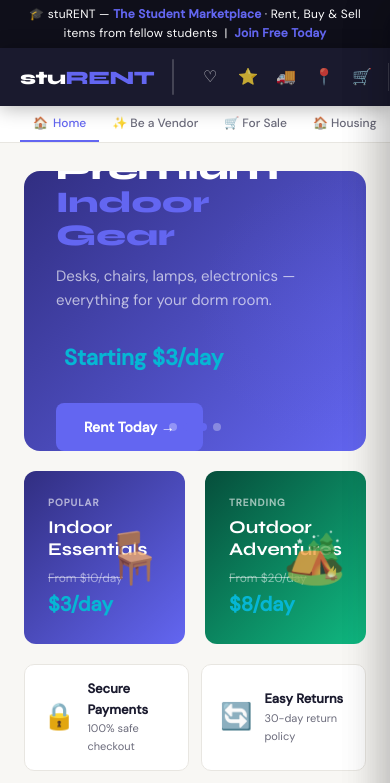
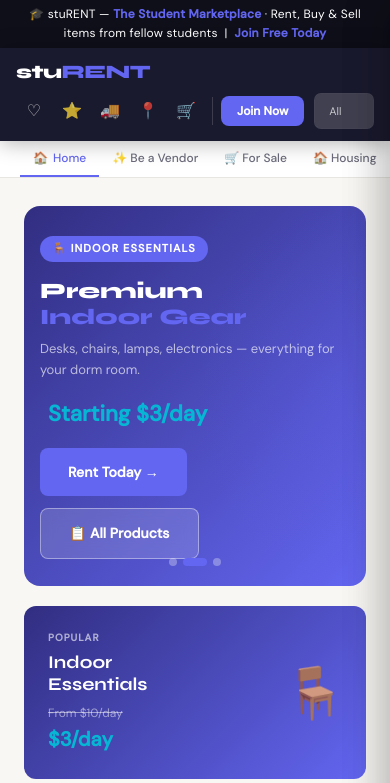
Before and after one commit to mirza-shafi/stuRENT, a React (Vite) app in the folder client/: page / in a window 390 px wide. Shown: the top 783 px of the page. Built offline with nearby package versions, Linux system fonts and the light colour scheme; no server answers.

Commit message:
style: improve responsive design for hero section and mobile layout components

```diff
--- a/client/src/styles/home.css
+++ b/client/src/styles/home.css
@@ -278,8 +278,10 @@
 @media (max-width: 768px) {
   .hp-hero { grid-template-columns: 1fr; }
   .hp-hero-side { flex-direction: row; }
-  .hp-hero-main { height: 280px; padding: 32px; }
-  .hp-hero-title { font-size: 30px; }
+  .hp-hero-main { height: auto; min-height: 320px; padding: 36px 24px; display: flex; flex-direction: column; justify-content: center; }
+  .hp-hero-title { font-size: 26px; line-height: 1.2; margin-bottom: 8px; }
+  .hp-hero-sub { font-size: 13px; margin-bottom: 16px; max-width: 100%; }
+  .hp-hero-price { margin-bottom: 16px; }
   .hp-hero-emoji { display: none; }
   .hp-promo { grid-template-columns: repeat(2,1fr); }
   .hp-grid { grid-template-columns: repeat(2,1fr); }
@@ -292,3 +294,54 @@
   .hp-drawer { width: 100%; right: -100%; }
   .hp-na-auth-btn { display: none; }
 }
+@media (max-width: 600px) {
+  .hp-header-inner {
+    flex-wrap: wrap;
+    height: auto;
+    padding: 12px 16px;
+    gap: 10px;
+  }
+  .hp-search {
+    order: 3;
+    width: 100%;
+    max-width: 100%;
+  }
+  .hp-actions {
+    margin-left: auto;
+  }
+  .hp-hero-side {
+    flex-direction: column;
+  }
+  .hp-footer-grid {
+    grid-template-columns: 1fr;
+    gap: 24px;
+  }
+  .hp-footer-bottom {
+    flex-direction: column;
+    gap: 12px;
+    text-align: center;
+  }
+}
+@media (max-width: 480px) {
+  .hp-promo {
+    grid-template-columns: 1fr;
+  }
+  .hp-grid {
+    grid-template-columns: 1fr;
+  }
+  .hp-cats-grid {
+    grid-template-columns: repeat(2, 1fr);
+  }
+  .hp-hero-main {
+    padding: 28px 16px;
+  }
+  .hp-hero-title {
+    font-size: 22px;
+  }
+  .hp-mem-inner {
+    padding: 28px 20px;
+  }
+  .hp-mem-title {
+    font-size: 22px;
+  }
+}
```
